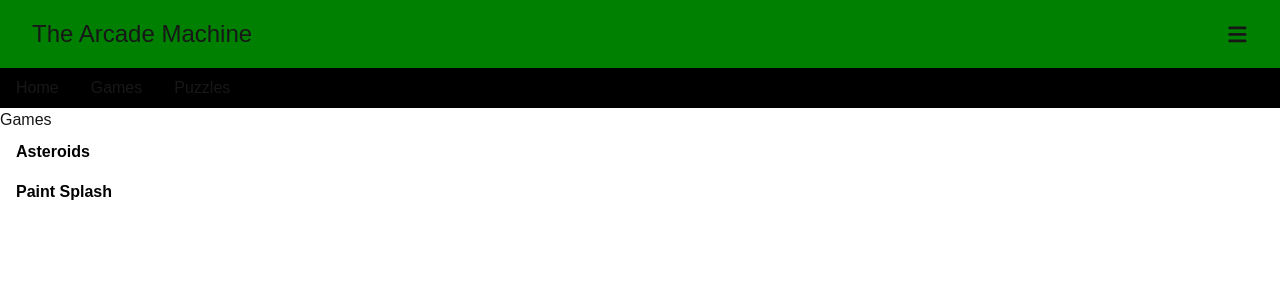
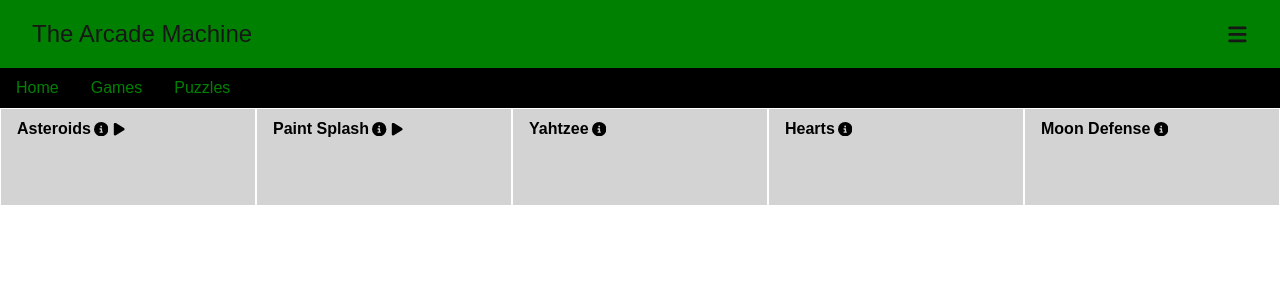
Before and after one commit to GGOtto/arcade-machine, a Next.js app in the folder my-app/: page /games in a window 1280 px wide. Shown: the top 300 px of the page. Built offline with nearby package versions, Linux system fonts and the light colour scheme.

Commit message:
game grid fixes

```diff
--- a/my-app/app/games/page.css
+++ b/my-app/app/games/page.css
@@ -1,4 +1,10 @@
 .games {
     background-color: white;
     min-height: 20rem;
+    display: grid;
+    height: 100%;
+    grid-auto-rows: auto;
+    grid-template-columns: repeat(auto-fit, minmax(16rem, 1fr));
+    align-content: start;
+    align-items: start;
 }
--- a/my-app/app/games/page.tsx
+++ b/my-app/app/games/page.tsx
@@ -4,9 +4,11 @@ import GameContainer from "../ui/GameContainer/GameContainer";
 export default function Page() {
     return (
         <main className="games">
-            Games
             <GameContainer name="Asteroids" url="/games/asteroids"/>
             <GameContainer name="Paint Splash" url="/games/paintsplash"/>
+            <GameContainer name="Yahtzee"/>
+            <GameContainer name="Hearts"/>
+            <GameContainer name="Moon Defense"/>
         </main>
     );
 }
--- a/my-app/app/globals.css
+++ b/my-app/app/globals.css
@@ -17,4 +17,5 @@ body {
   color: var(--foreground);
   font-family: Arial, Helvetica, sans-serif;
   overflow: hidden;
+  height: 100dvh;
 }
--- a/my-app/app/ui/GameContainer/GameContainer.css
+++ b/my-app/app/ui/GameContainer/GameContainer.css
@@ -3,11 +3,15 @@
     font-weight: 600;
     padding: 0.5rem 1rem;
     cursor: pointer;
+    background-color: lightgrey;
+    height: 6rem;
+    margin: 1px;
+    display: inline-block;
 }
 
-.game-title:hover {
-    background-color: lightblue;
-    user-select: none;
+.container-header {
+    display: flex;
+    gap: 0.2rem;
 }
 
 .dropdown-closed {
@@ -18,3 +22,11 @@
     display: block;
     background-color: white;
 }
+
+.game-link, .info-button {
+    align-self: center;
+    font-size: 0.9rem;
+}
+.game-link:hover {
+    color: #333;
+}
--- a/my-app/app/ui/GameContainer/GameContainer.tsx
+++ b/my-app/app/ui/GameContainer/GameContainer.tsx
@@ -1,6 +1,7 @@
 "use client";
 import "./GameContainer.css";
 import {useState} from "react";
+import {FaPlay,FaCircleInfo} from "react-icons/fa6";
 
 interface GameContainerProps {
     name: string;
@@ -15,16 +16,21 @@ export default function GameContainer(props: GameContainerProps) {
 
     return (
         <div className="game-container">
-            <div className="game-title" onClick={() => {setIsOpen(!isOpen)}}>
-                {name}
+            <div className="container-header">
+                <div className="game-title">
+                    {name}
+                </div>
+                <div className="info-button" onClick={() => {setIsOpen(!isOpen)}}>
+                    <FaCircleInfo/>
+                </div>
+                {url && (
+                <a className="game-link" href={url}>
+                    <FaPlay/>
+                </a>
+            )}
             </div>
             <div className={`dropdown-${isOpen ? 'open' : 'closed'}`}>
-                {content ? content : ""}
-                {url && (
-                    <a className="game-link" href={url}>
-                        Play
-                    </a>
-                )}
+                {content ? content : "..."}
             </div>
         </div>
     )
--- a/my-app/app/ui/NavBar/NavBar.css
+++ b/my-app/app/ui/NavBar/NavBar.css
@@ -1,6 +1,7 @@
 .navbar {
     display: block;
     background-color: black;
+    color: green;
 }
 
 .tab {
--- a/my-app/app/ui/SiteHeader/SiteHeader.css
+++ b/my-app/app/ui/SiteHeader/SiteHeader.css
@@ -11,6 +11,9 @@
 .title-text {
     text-align: center;
     order: 0;
+    overflow: hidden;
+    white-space: nowrap;
+    text-overflow: ellipsis;
 }
 
 .menu-button {
```
